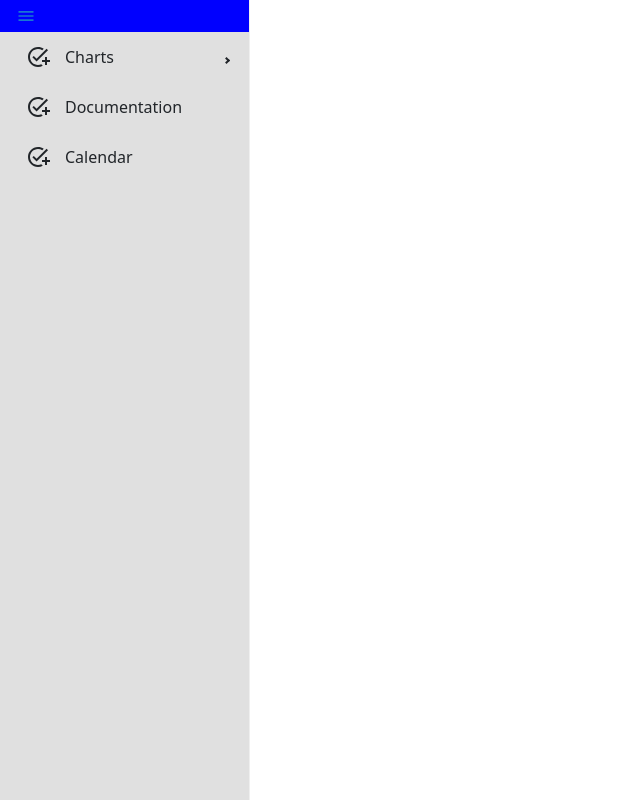
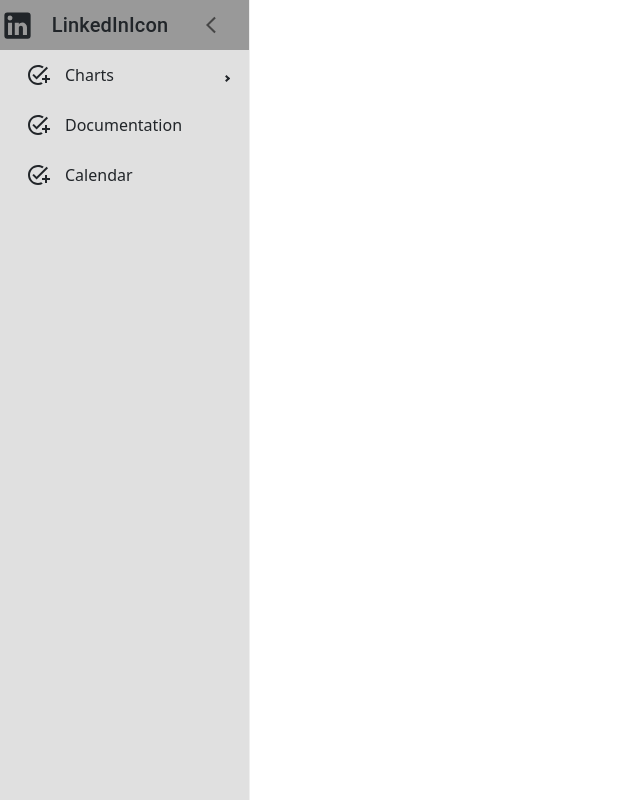
Before and after one commit to eolliveira/InventoryIQ, a React (Vite) app: page / in a window 1280 px wide. Shown: the whole page, without its empty margins (0-640 px from the left). Built offline with nearby package versions, Linux system fonts and the light colour scheme.

Commit message:
customizando sidebar

```diff
--- a/src/components/MenuNavBar/MenuSidebar.tsx
+++ b/src/components/MenuNavBar/MenuSidebar.tsx
@@ -8,9 +8,11 @@ import {
 } from 'react-pro-sidebar';
 import styled from 'styled-components';
 import AddTaskIcon from '@mui/icons-material/AddTask';
-import { Button } from '@mui/material';
+import { Button, collapseClasses, Typography } from '@mui/material';
+import ArrowBackIosNewIcon from '@mui/icons-material/ArrowBackIosNew';
 import MenuIcon from '@mui/icons-material/Menu';
-import { useState } from 'react';
+import LinkedInIcon from '@mui/icons-material/LinkedIn';
+
 
 export default function MenuSidebar() {
   const { collapseSidebar, toggleSidebar, collapsed, toggled, broken, rtl } =
@@ -27,9 +29,21 @@ export default function MenuSidebar() {
       >
         <Menu>
           <ButtonColapseContainer isColapsed={collapsed}>
+            {!collapsed ? <LinkedInIcon fontSize="large" /> : ''}
+            {!collapsed ? (
+              <Typography variant="h6">LinkedInIcon</Typography>
+            ) : (
+              ''
+            )}
             <Button
               style={{ display: 'flex' }}
-              startIcon={<MenuIcon />}
+              startIcon={
+                collapsed ? (
+                  <MenuIcon color="action" />
+                ) : (
+                  <ArrowBackIosNewIcon color="action" />
+                )
+              }
               onClick={() => collapseSidebar()}
             ></Button>
           </ButtonColapseContainer>
@@ -50,12 +64,14 @@ const SidebarContainer = styled.div`
   height: 100vh;
 `;
 
-
 interface ComponentProps {
-  isColapsed: boolean
+  isColapsed: boolean;
 }
 
 const ButtonColapseContainer = styled.div<ComponentProps>`
-  background-color: ${props => props.isColapsed ? 'red' : 'blue'};
+  background-color: ${(props) => (props.isColapsed ? '#999' : '#999')};
+  justify-content: ${(props) => (props.isColapsed ? 'flex-end' : 'space-between')};
+  height: 50px;
   display: flex;
- `
+  align-items: center;
+`;
```
